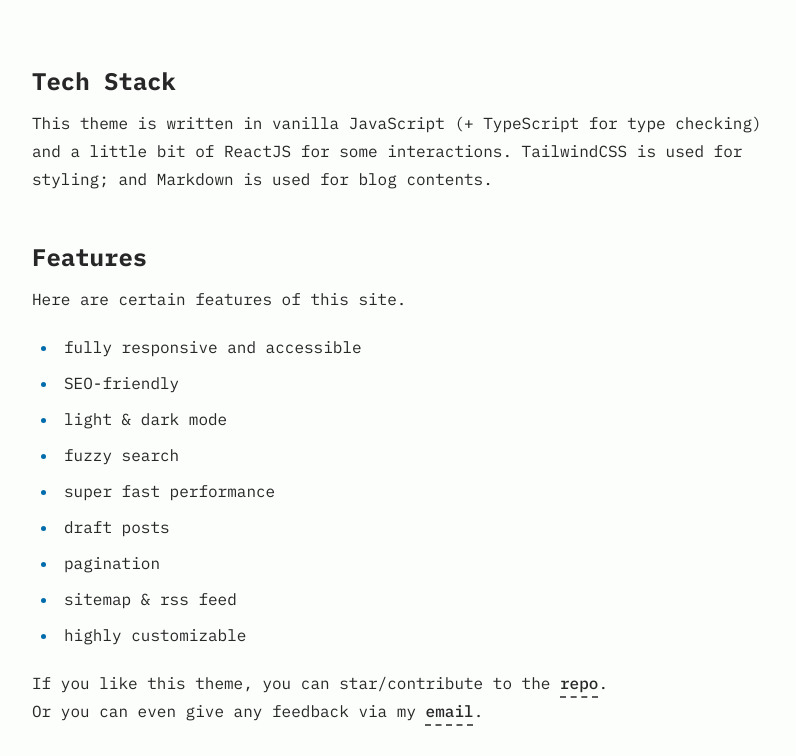
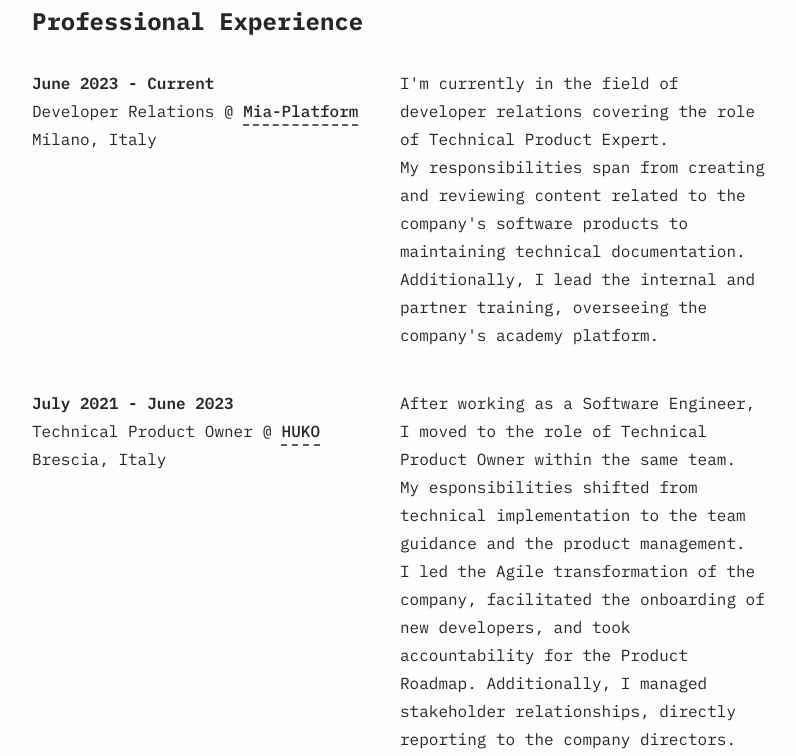
Before and after one commit to graz-dev/cst-grzn-blog, an Astro site: page /about in a window 1280 px wide. Shown: the part 660-1416 px from the top of the page, without its empty margins (240-1036 px from the left). Built offline with nearby package versions, Linux system fonts and the light colour scheme; Astro itself is replaced by a stand-in of ours.

Commit message:
*finish about page

```diff
--- a/src/components/Header.astro
+++ b/src/components/Header.astro
@@ -56,6 +56,11 @@ const { activeNav } = Astro.props;
         </button>
         <ul id="menu-items" class="display-none sm:flex">
           <li>
+            <a href="/about" class={activeNav === "about" ? "active" : ""}>
+              About
+            </a>
+          </li>
+          <li>
             <a href="/posts" class={activeNav === "posts" ? "active" : ""}>
               Posts
             </a>
@@ -63,11 +68,6 @@ const { activeNav } = Astro.props;
           <li>
             <a href="/tags" class={activeNav === "tags" ? "active" : ""}>
               Tags
-            </a>
-          </li>
-          <li>
-            <a href="/about" class={activeNav === "about" ? "active" : ""}>
-              About
             </a>
           </li>
           <li>
--- a/src/pages/about.md
+++ b/src/pages/about.md
@@ -3,30 +3,31 @@ layout: ../layouts/AboutLayout.astro
 title: "About me"
 ---
 
-<div style="display: flex">
+<div style="display: flex; align-items: center;">
   <img src="/src//assets/me.png" class="sm:w-1/2 mx-auto" alt="Graziano">
-  <p style="width: 50%"> Your friendly neighborhood DevRel.
-Technical Product Expert at Mia-Platform by day, aspiring stargazer by night.
-Wandering through the landscape of cloud-native technologies with the same hunger for knowledge as if it were the first day. From coding to product owning, I'm all about agile vibes, software craftsmanship, and the magic of cloud tech. Beyond the screen, I'm a tech enthusiast, amateur photographer, and travel lover. <p>
+  <p style="width: 100%">
+    I'm a Technical Product Expert in the <strong> Developer Relations </strong> team at <strong> Mia-Platform </strong>. <br> <br> I've been in software development and innovation field since 2019, holding roles as a <strong> Software Engineer </strong> and <strong> Product Owner</strong>.
+  </p>
 </div>
 
-## Tech Stack
+## Professional Experience
 
-This theme is written in vanilla JavaScript (+ TypeScript for type checking) and a little bit of ReactJS for some interactions. TailwindCSS is used for styling; and Markdown is used for blog contents.
-
-## Features
-
-Here are certain features of this site.
-
-- fully responsive and accessible
-- SEO-friendly
-- light & dark mode
-- fuzzy search
-- super fast performance
-- draft posts
-- pagination
-- sitemap & rss feed
-- highly customizable
-
-If you like this theme, you can star/contribute to the [repo](https://github.com/satnaing/astro-paper).
-Or you can even give any feedback via my [email](mailto:contact@satnaing.dev).
+<div style="display: flex;">
+  <p style="width: 100%"> <strong> June 2023 - Current  </strong><br> Developer Relations @ <a href="https://mia-platform.eu/" target="_blank">Mia-Platform</a> <br> Milano, Italy </p>
+  <p style="width: 100%">
+    I'm currently in the field of developer relations covering the role of Technical Product Expert. <br>
+    My responsibilities span from creating and reviewing content related to the company's software products to maintaining technical documentation. <br> Additionally, I lead the internal and partner training, overseeing the company's academy platform.
+  </p>
+</div>
+<div style="display: flex;">
+  <p style="width: 100%"> <strong> July 2021 - June 2023  </strong><br> Technical Product Owner @ <a  href="https://huko.it/" target="_blank">HUKO</a> <br> Brescia, Italy </p>
+  <p style="width: 100%">
+    After working as a Software Engineer, I moved to the role of Technical Product Owner within the same team. <br> My esponsibilities shifted from technical implementation to the team guidance and the product management.  <br> I led the Agile transformation of the company, facilitated the onboarding of new developers, and took accountability for the Product Roadmap. Additionally, I managed stakeholder relationships, directly reporting to the company directors.
+  </p>
+</div>
+<div style="display: flex;">
+  <p style="width: 100%"> <strong> June 2019 - July 2021   </strong><br> Software Engineer @ <a  href="https://huko.it/" target="_blank">HUKO</a> <br> Brescia, Italy </p>
+  <p style="width: 100%">
+   As a software engineer, I've designed and implemented software products for the retail industry, covering applications like Point of Sale systems and e-commerce platforms. <br> I was in charge of both frontend and backend development being accountable of the whole software life cycle: from requirement analysis to production deployment.
+  </p>
+</div>
--- a/src/pages/index.astro
+++ b/src/pages/index.astro
@@ -40,11 +40,10 @@ const socialCount = SOCIALS.filter(social => social.active).length;
         </svg>
       </a>
       <p>
-        Your friendly neighborhood <b>DevRel</b>. </br>
         <b>Technical Product Expert @ Mia-Platform</b> by day, aspiring stargazer by night. </br>
         Wandering through the landscape of cloud-native technologies with the same hunger for knowledge as if it were the first day.</br>
-        From coding to product owning, I'm all about <b>agile vibes</b>, <b>software craftsmanship</b>, and the magic of <b>cloud tech</b>. </br>
-        Beyond the screen, I'm a tech enthusiast, amateur photographer, and travel lover.
+        From coding to product management, I'm all about <b>agile vibes</b>, <b>software craftsmanship</b>, and the magic of <b>cloud technologies</b>. </br>
+        Beyond the screen, I'm an amateur photographer and a travel lover.
       </p>
       {
         // only display if at least one social link is enabled
```
